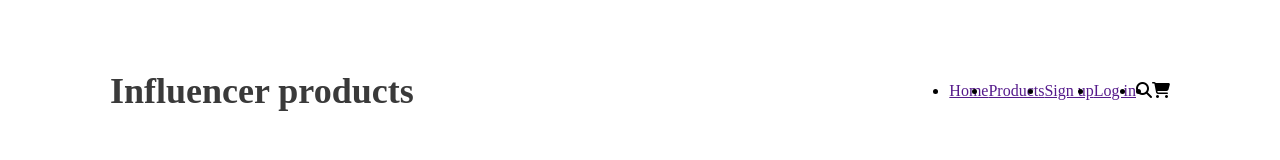
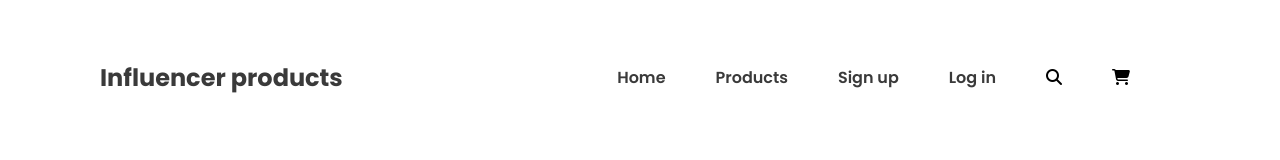
Before and after one commit to emselimahmed/influencer-gear, a plain HTML site: page index.html in a window 1280 px wide. Drawn offline with Linux system fonts and the light colour scheme.

Commit message:
added nav section

```diff
--- a/style.css
+++ b/style.css
@@ -1,13 +1,17 @@
 @import url('https://fonts.googleapis.com/css2?family=Poppins:wght@400;500;600;700;800;900&display=swap');
-
 
 *{
     margin: 0;
     padding: 0;
+    font-family: Poppins;
 }
 
+/* =============================== */
+
+
+
 .header{
-    margin: 70px 110px;
+    margin: 60px 100px;
 }
 
 /* shared styles */
@@ -22,10 +26,32 @@
 
 .nav-title{
     color: #3A3A3A;
-font-size: 24px;
-font-weight: 700;
+    font-size: 24px;
+    font-weight: 700;
+    cursor: pointer;
+}
+
+.nav-title h1{
+    color: #3A3A3A;
+    font-size: 24px;
+    font-weight: 700;
 }
 
 .nav-items ul{
     display: flex;
+    list-style: none;
+
 }
+
+.nav-items li{
+    margin-right: 50px;
+    cursor: pointer;
+
+}
+
+.nav-items a{
+    color: #3A3A3A;
+    font-size: 16px;
+    font-weight: 600;
+    text-decoration: none;
+}
```
